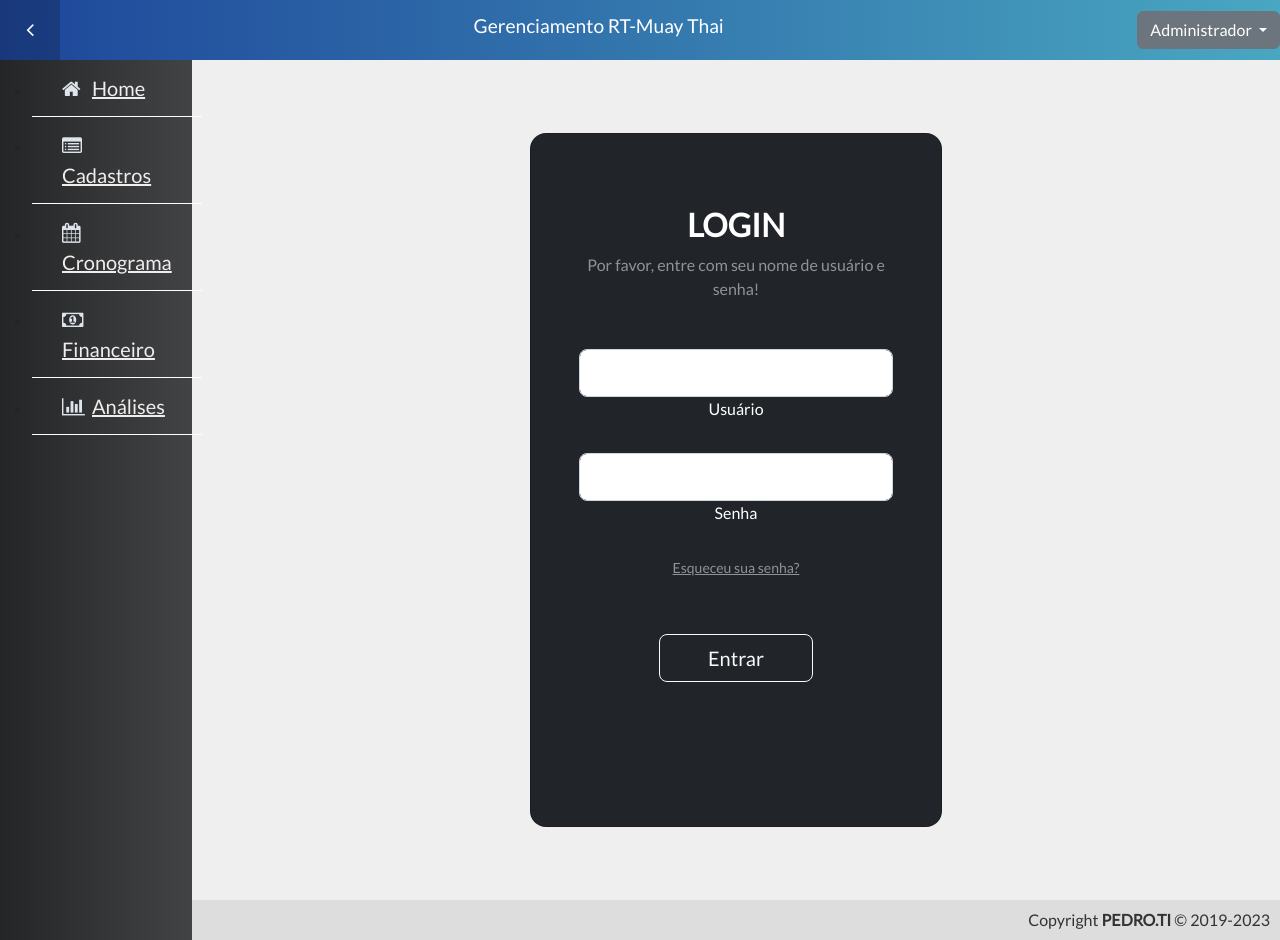
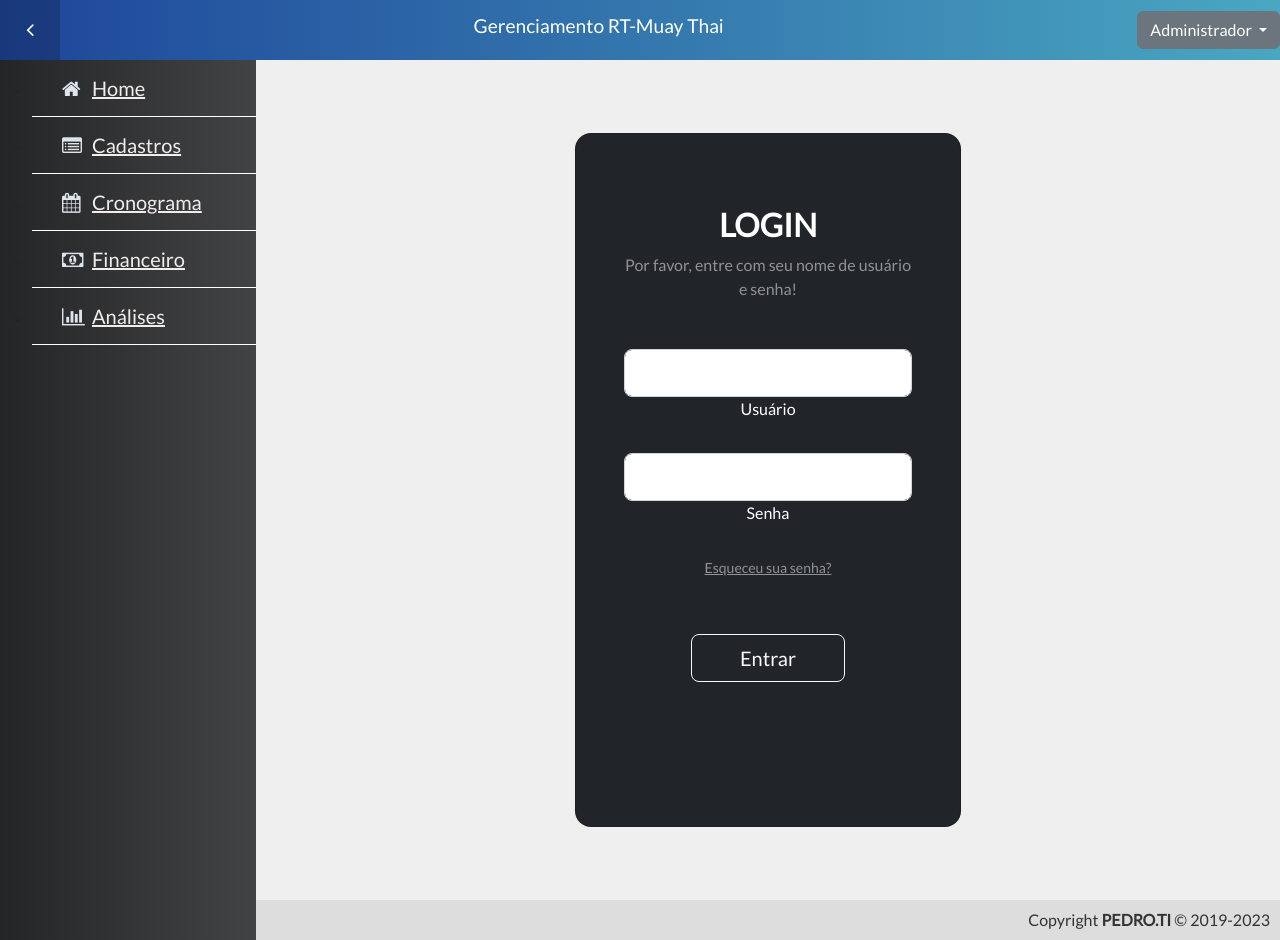
Before and after one commit to pedrouema/thaiweb, a Vue app in the folder front-end/: page / in a window 1280 px wide. Built offline with nearby package versions, Linux system fonts and the light colour scheme; what vue-sweetalert2, vue-the-mask would draw is missing.

Commit message:
mensalidades and template update

```diff
--- a/front-end/src/App.vue
+++ b/front-end/src/App.vue
@@ -44,7 +44,7 @@ export default {
 		height: 100vh;
 		display: grid;
 		grid-template-rows: 60px 1fr 40px;
-		grid-template-columns: 15vw 85vw;
+		grid-template-columns: 20vw 80vw;
 		grid-template-areas:
 			"header header"
 			"menu content"
```
